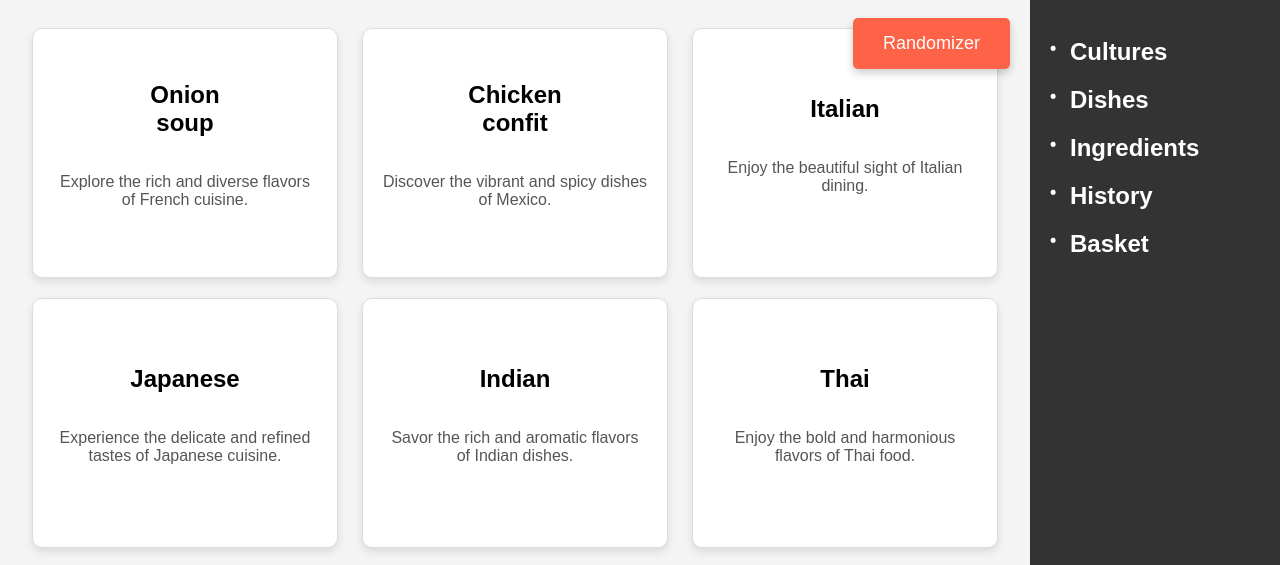
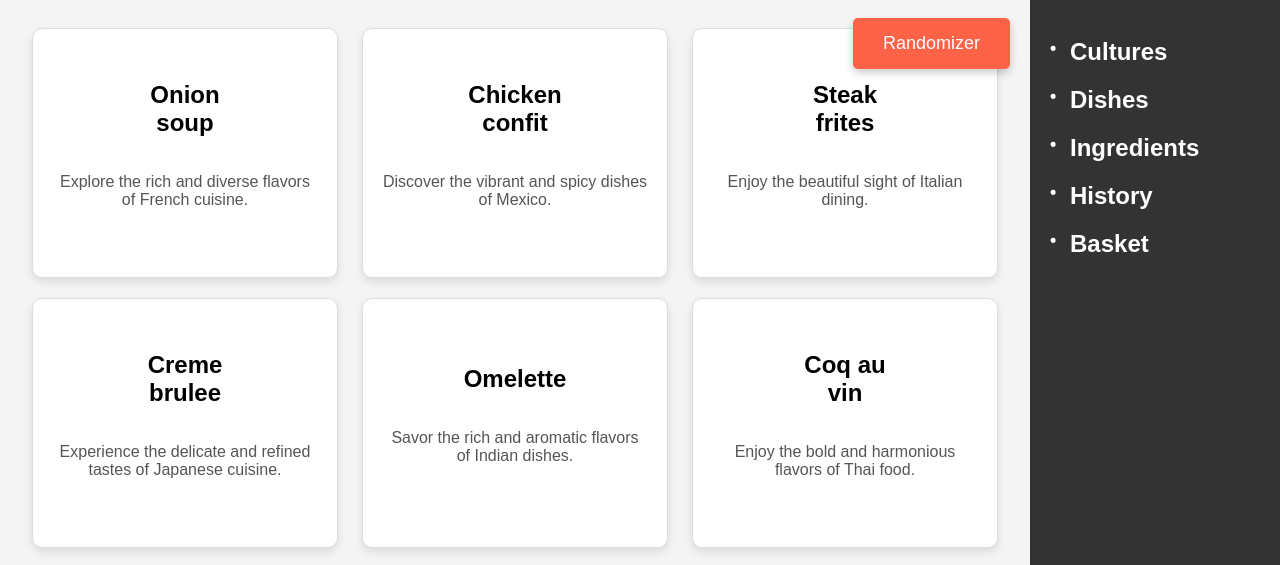
Before and after one commit to 360pat/world-foods, a plain HTML site: page index2.html in a window 1280 px wide. Shown: the part 192-757 px from the top of the page. Drawn offline with Linux system fonts and the light colour scheme.

Commit message:
Update index2.html

```diff
--- a/index2.html
+++ b/index2.html
@@ -146,22 +146,22 @@
                 </a>
                 <!-- Italian Culture Box -->
                 <a href="italian.html" class="culture-box">
-                    <h2>Italian</h2>
+                    <h2>Steak<br>frites</h2>
                     <p>Enjoy the beautiful sight of Italian dining.</p>
                 </a>
                 <!-- Japanese Culture Box -->
                 <a href="japanese.html" class="culture-box">
-                    <h2>Japanese</h2>
+                    <h2>Creme<br>brulee</h2>
                     <p>Experience the delicate and refined tastes of Japanese cuisine.</p>
                 </a>
                 <!-- Indian Culture Box -->
                 <a href="indian.html" class="culture-box">
-                    <h2>Indian</h2>
+                    <h2>Omelette</h2>
                     <p>Savor the rich and aromatic flavors of Indian dishes.</p>
                 </a>
                 <!-- Thai Culture Box -->
                 <a href="thai.html" class="culture-box">
-                    <h2>Thai</h2>
+                    <h2>Coq au<br>vin</h2>
                     <p>Enjoy the bold and harmonious flavors of Thai food.</p>
                 </a>
                 <!-- Chinese Culture Box -->
```
